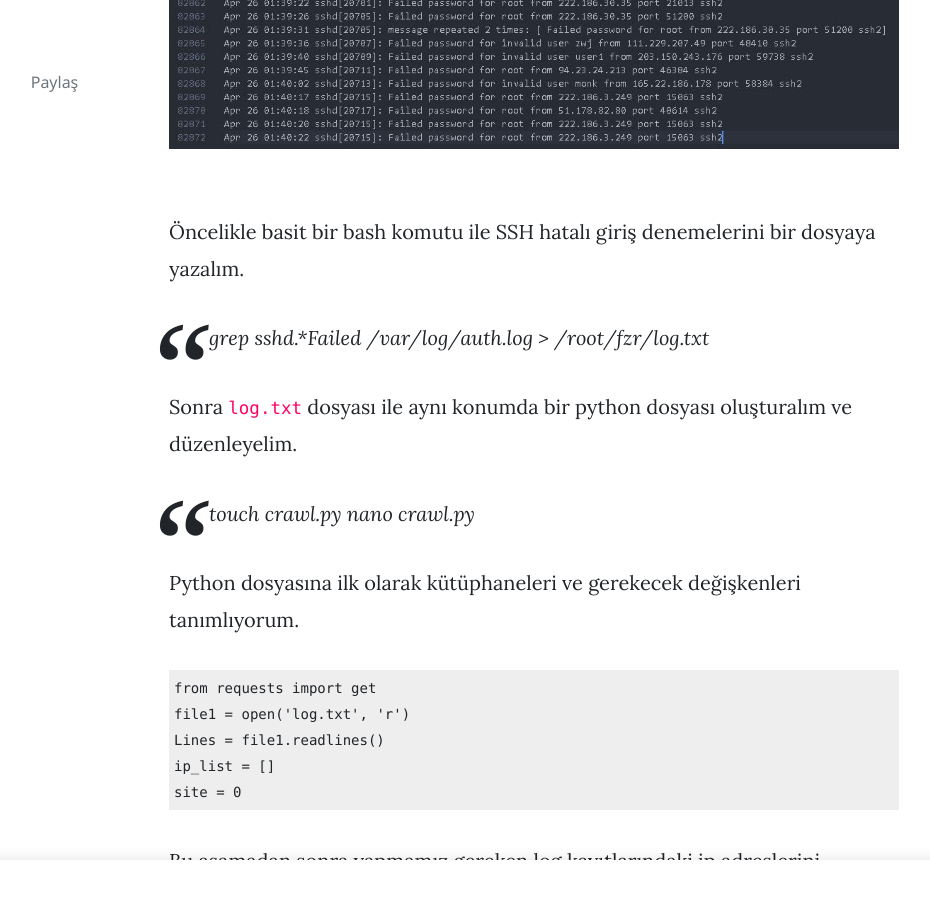
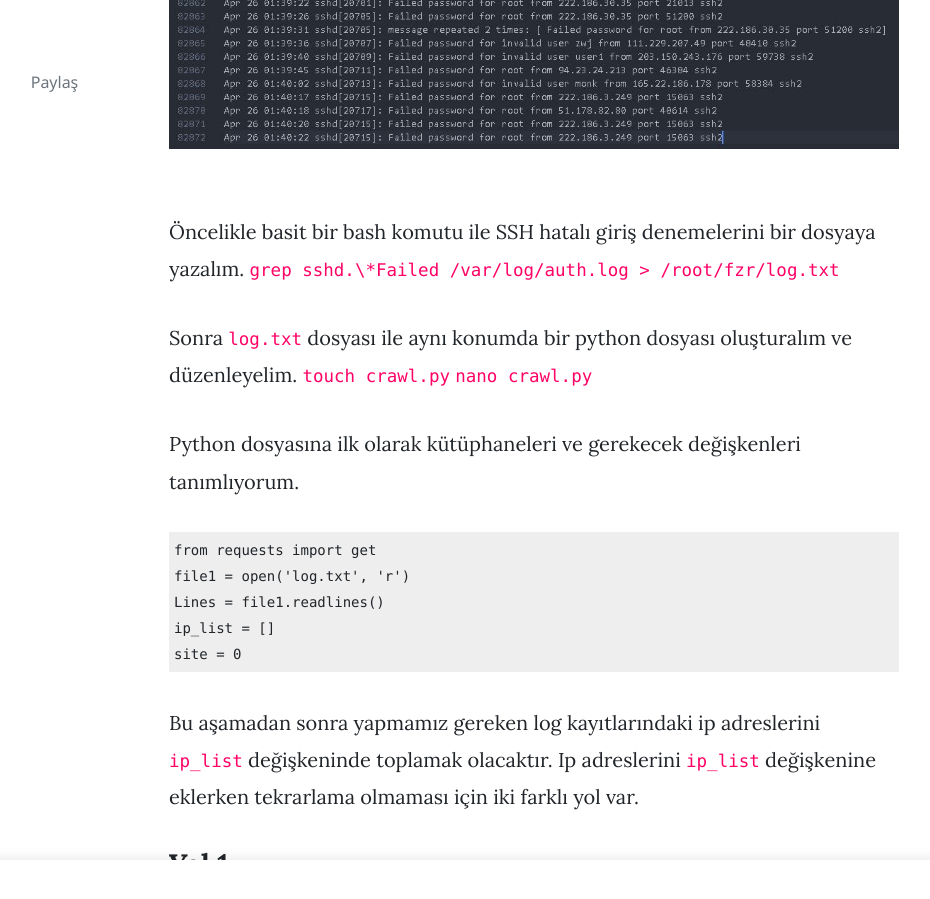
Before and after one commit to Pentezone/pentezone.github.io, a Jekyll site: the page built from _posts/2020-05-17-python-ssh-brute-force.md, in a window 1280 px wide and 900 px high, scrolled down 777 px. Shown: the whole window, without its empty margins (201-1131 px from the left). Built offline with Jekyll 4.4.1, drawn with Linux system fonts in a browser that asks for light colours; nearby versions of some CDN libraries; comment, search, counter and statistics services are not loaded.

````diff
--- a/_posts/2020-05-17-python-ssh-brute-force.md
+++ b/_posts/2020-05-17-python-ssh-brute-force.md
@@ -12,11 +12,11 @@ Geçen günlerde bir sunucumuzun aldığı SSH Brute Force saldırısında log k
 ![SSH Brute Force]({{ site.baseurl }}/assets/images/ssh1.JPG)
 
 Öncelikle basit bir bash komutu ile SSH hatalı giriş denemelerini bir dosyaya yazalım.
-> grep sshd.\*Failed /var/log/auth.log > /root/fzr/log.txt
+`grep sshd.\*Failed /var/log/auth.log > /root/fzr/log.txt`
 
 Sonra ```log.txt``` dosyası ile aynı konumda bir python dosyası oluşturalım ve düzenleyelim.
-> touch crawl.py
-> nano crawl.py
+`touch crawl.py`
+`nano crawl.py`
 
 Python dosyasına ilk olarak kütüphaneleri ve gerekecek değişkenleri tanımlıyorum.
 {% highlight python %}
````
